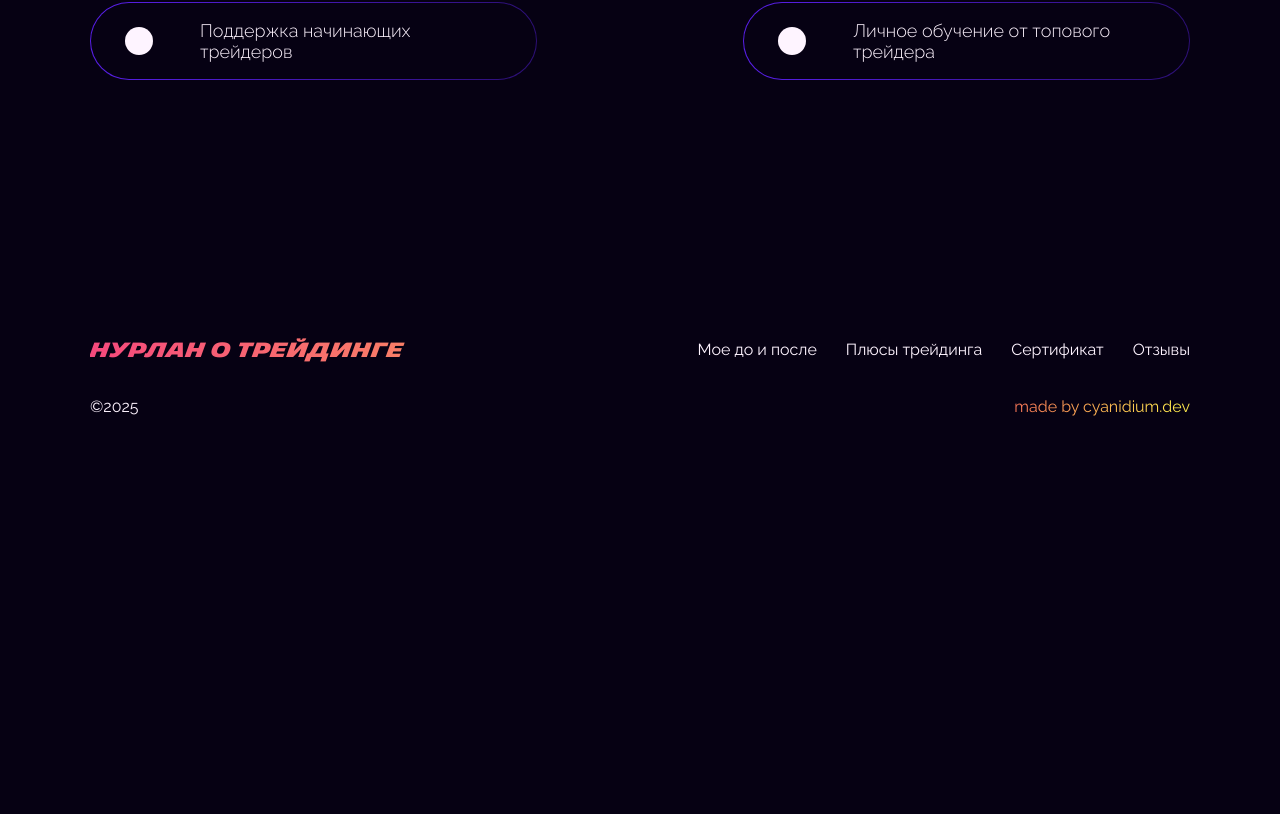
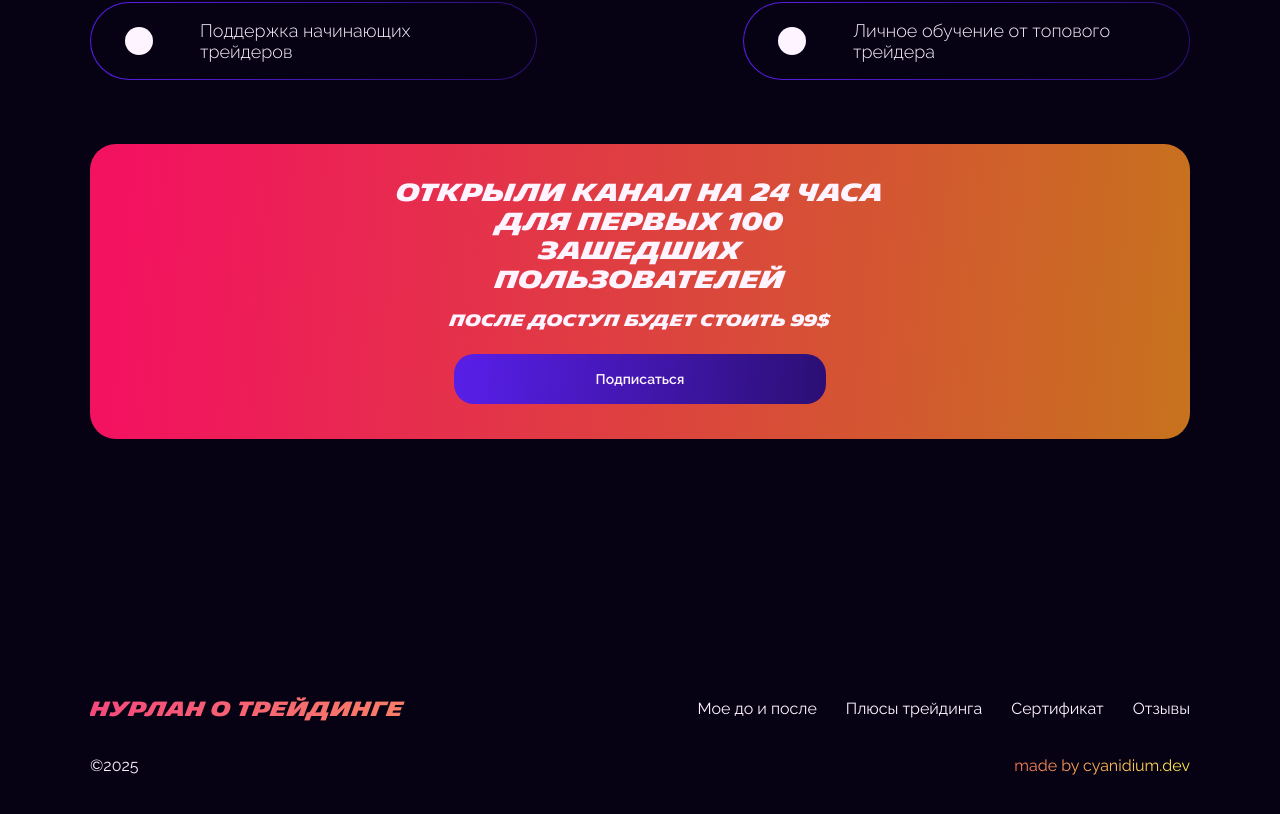
Before and after one commit to cyanidium-dev/crypto-landing, a Next.js app: page / in a window 1280 px wide. Shown: the part 5006-5820 px from the top of the page. Before the commit the page ends 5481 px from the top, so only its background shows below. Built offline with nearby package versions, Linux system fonts and the light colour scheme.

Commit message:
added open telegram chat component

```diff
--- a/src/components/homePage/ctaWebinar/BonusesList.tsx
+++ b/src/components/homePage/ctaWebinar/BonusesList.tsx
@@ -18,7 +18,7 @@ export default function BonusesList() {
   ];
 
   return (
-    <ul className="flex flex-col sm:flex-row sm:flex-wrap items-center sm:justify-between gap-5 tabxl:gap-y-6 tabxl:max-w-[1100px] tabxl:mx-auto">
+    <ul className="flex flex-col sm:flex-row sm:flex-wrap items-center justify-center tabxl:justify-between gap-5 tabxl:gap-y-6 tabxl:max-w-[1100px] tabxl:mx-auto">
       {bonusesList.map((bonus, idx) => (
         <BulletedListItem key={idx} item={bonus} />
       ))}
--- a/src/components/homePage/ctaWebinar/CtaWebinar.tsx
+++ b/src/components/homePage/ctaWebinar/CtaWebinar.tsx
@@ -1,5 +1,6 @@
 import React from "react";
 import BonusesList from "./BonusesList";
+import OpenTelegramChat from "./OpenTelegramChat";
 
 export default function CtaWebinar() {
   return (
@@ -11,6 +12,7 @@ export default function CtaWebinar() {
         Заработай свои первые 500$ с трейдинга уже на этой неделе!
       </p>
       <BonusesList />
+      <OpenTelegramChat />
     </section>
   );
 }
--- /dev/null
+++ b/src/components/homePage/ctaWebinar/OpenTelegramChat.tsx
@@ -0,0 +1,16 @@
+import React from "react";
+import SignUpButton from "./SignUpButton";
+
+export default function OpenTelegramChat() {
+  return (
+    <div className="max-w-[682px] tabxl:max-w-[1100px] py-[44px] tabxl:py-[35px] px-[35px] mx-auto mt-14 tabxl:mt-16 rounded-[26px] bg-caviarGradient">
+      <h3 className="max-w-[347px] tabxl:max-w-[488px] mx-auto mb-4 font-michelin uppercase text-16bold tabxl:text-24bold text-center">
+        Открыли канал на 24 часа для первых 100 зашедших пользователей
+      </h3>
+      <p className="mb-7 tabxl:mb-6 font-michelin uppercase text-12bold tabxl:text-16bold text-center">
+        после доступ будет стоить 99$
+      </p>
+      <SignUpButton />
+    </div>
+  );
+}
--- /dev/null
+++ b/src/components/homePage/ctaWebinar/SignUpButton.tsx
@@ -0,0 +1,19 @@
+import { TELEGRAM_URL } from "../../../../public/telegramChatLink";
+import React from "react";
+
+interface SignUpButtonProps {
+  className?: string;
+}
+
+export default function SignUpButton({ className = "" }: SignUpButtonProps) {
+  return (
+    <a href={TELEGRAM_URL} target="_blank" rel="noopener noreferrer nofollow">
+      <button
+        className={`flex items-center justify-center w-full tabxl:w-[372px] max-w-[347px] tabxl:max-w-[372px] h-[50px] mx-auto rounded-[28px] tabxl:rounded-[20px] bg-purpleGradient
+          active:scale-95 transition duration-300 ease-out ${className}`}
+      >
+        <span className="text-14semi">Подписаться</span>
+      </button>
+    </a>
+  );
+}
```
